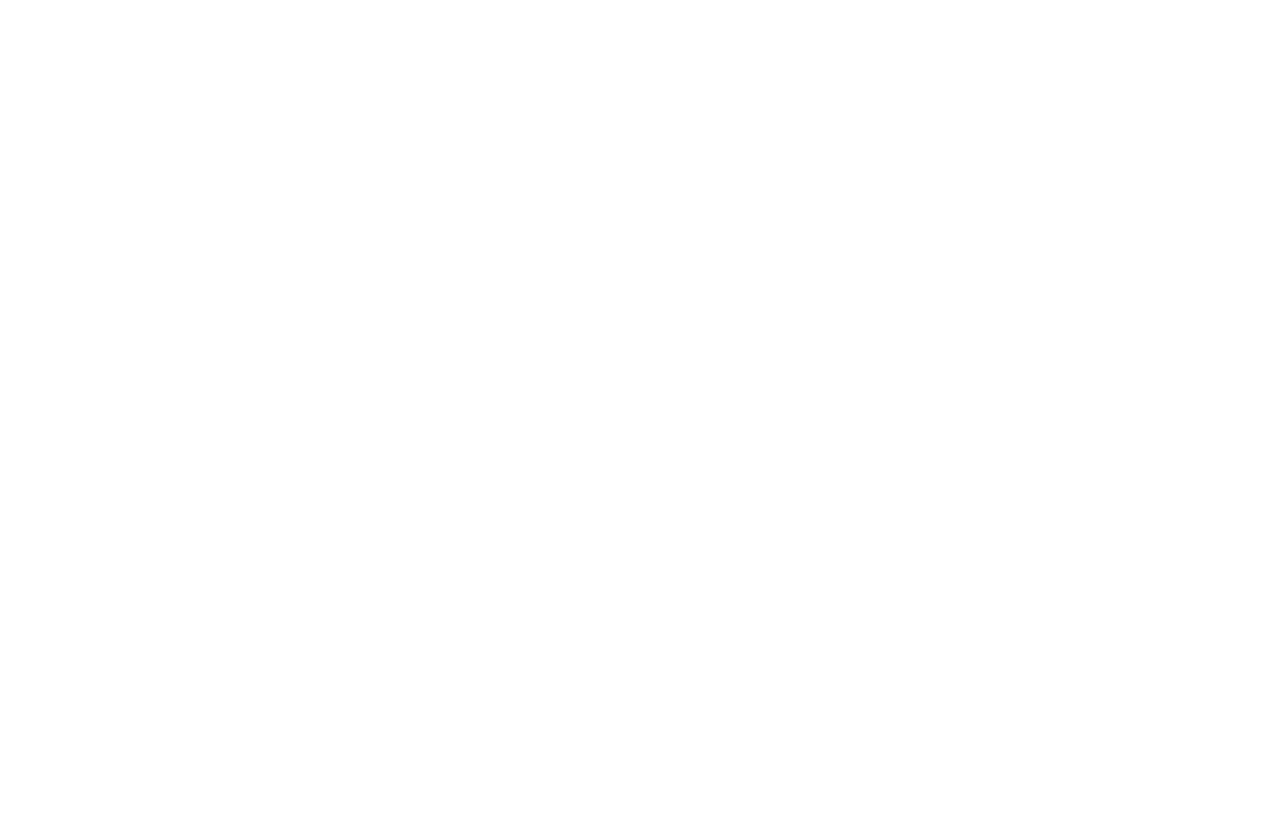
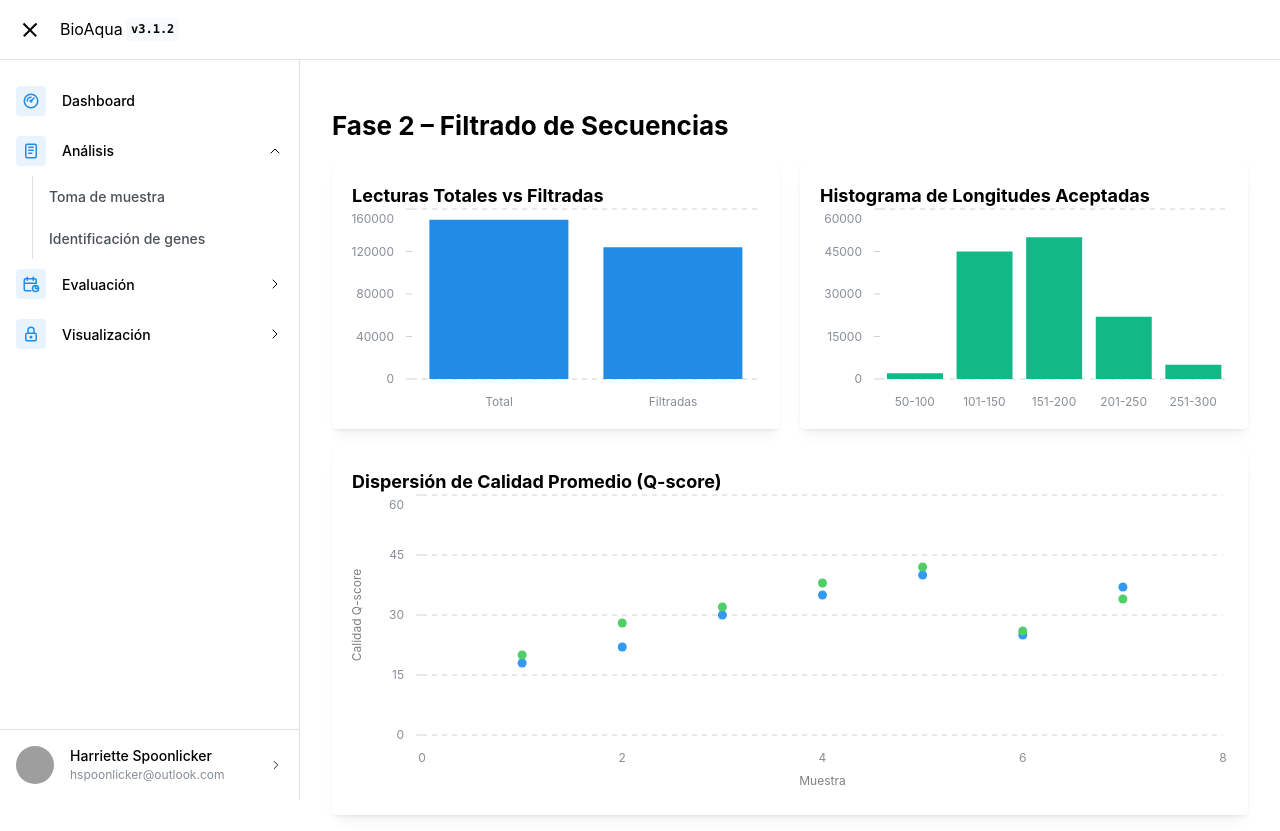
Before and after one commit to Julianqll/BioAqua, a React (Vite) app: page /dashboard/filtered in a window 1280 px wide. Before the commit this address had no page. Before the commit the page ends 800 px from the top, so only its background shows below. Built offline with nearby package versions, Linux system fonts and the light colour scheme; grey boxes are pictures that could not be loaded; the HTML template or start-up script is replaced by a standard one.

Commit message:
feat: sequences filtered page added

```diff
--- a/package.json
+++ b/package.json
@@ -10,6 +10,7 @@
     "preview": "vite preview"
   },
   "dependencies": {
+    "@mantine/charts": "^8.1.1",
     "@mantine/core": "^8.1.1",
     "@mantine/dates": "^8.1.1",
     "@mantine/dropzone": "^8.1.1",
--- a/src/App.tsx
+++ b/src/App.tsx
@@ -1,6 +1,7 @@
 import "@mantine/core/styles.css";
 import '@mantine/dates/styles.css';
 import '@mantine/notifications/styles.css';
+import '@mantine/charts/styles.css';
 import { MantineProvider } from "@mantine/core";
 import { theme } from "./theme";
 import { BrowserRouter, Routes, Route } from 'react-router-dom';
@@ -9,6 +10,7 @@
 import { LoginPage } from "./pages/LoginPage";
 import DashboardLayout from "./pages/DashboardLayout";
 import { SamplesPage } from "./pages/SamplesPage";
+import { FilteredPage } from "./pages/FilteredPage";
 
 function App() {
   return (
@@ -20,6 +22,7 @@
           <Route path="/login" element={<LoginPage/>}/>
           <Route path="/dashboard" element={<DashboardLayout />}>
             <Route path="samples" element={<SamplesPage />} />
+            <Route path="filtered" element={<FilteredPage/>} />
           </Route>
         </Routes>
       </MantineProvider>
--- /dev/null
+++ b/src/components/FilteredStats/FilteredStats.tsx
@@ -0,0 +1,90 @@
+import {
+  Card,
+  Title,
+  SimpleGrid,
+  Container,
+} from '@mantine/core';
+import { BarChart, ScatterChart } from '@mantine/charts';
+
+export function FilteredStats() {
+  const lecturasData = [
+    { label: 'Total', lecturas: 150000 },
+    { label: 'Filtradas', lecturas: 124000 },
+  ];
+
+  const longitudesData = [
+    { rango: '50-100', cantidad: 2000 },
+    { rango: '101-150', cantidad: 45000 },
+    { rango: '151-200', cantidad: 50000 },
+    { rango: '201-250', cantidad: 22000 },
+    { rango: '251-300', cantidad: 5000 },
+  ];
+
+  const qscoreScatterData = [
+    {
+      name: 'Grupo A',
+      color: 'blue.5',
+      data: [
+        { muestra: 1, calidad: 18 },
+        { muestra: 2, calidad: 22 },
+        { muestra: 3, calidad: 30 },
+        { muestra: 4, calidad: 35 },
+        { muestra: 5, calidad: 40 },
+        { muestra: 6, calidad: 25 },
+        { muestra: 7, calidad: 37 },
+      ],
+    },
+    {
+      name: 'Grupo B',
+      color: 'green.5',
+      data: [
+        { muestra: 1, calidad: 20 },
+        { muestra: 2, calidad: 28 },
+        { muestra: 3, calidad: 32 },
+        { muestra: 4, calidad: 38 },
+        { muestra: 5, calidad: 42 },
+        { muestra: 6, calidad: 26 },
+        { muestra: 7, calidad: 34 },
+      ],
+    },
+  ];
+
+  return (
+    <Container size="lg" mt="xl">
+      <Title order={2} mb="lg">Fase 2 – Filtrado de Secuencias</Title>
+
+      <SimpleGrid cols={{ base: 1, md: 2 }} spacing="lg">
+        <Card shadow="sm" padding="lg">
+          <Title order={4}>Lecturas Totales vs Filtradas</Title>
+          <BarChart
+            h={200}
+            data={lecturasData}
+            dataKey="label"
+            series={[{ name: 'lecturas', color: 'blue.6' }]}
+          />
+        </Card>
+
+        <Card shadow="sm" padding="lg">
+          <Title order={4}>Histograma de Longitudes Aceptadas</Title>
+          <BarChart
+            h={200}
+            data={longitudesData}
+            dataKey="rango"
+            series={[{ name: 'cantidad', color: 'teal.6' }]}
+          />
+        </Card>
+      </SimpleGrid>
+
+      <Card shadow="sm" padding="lg" mt="lg">
+        <Title order={4}>Dispersión de Calidad Promedio (Q-score)</Title>
+        <ScatterChart
+          h={300}
+          data={qscoreScatterData}
+          dataKey={{ x: 'muestra', y: 'calidad' }}
+          xAxisLabel="Muestra"
+          yAxisLabel="Calidad Q-score"
+        />
+      </Card>
+    </Container>
+  );
+}
--- /dev/null
+++ b/src/pages/FilteredPage.tsx
@@ -0,0 +1,5 @@
+import { FilteredStats } from "../components/FilteredStats/FilteredStats";
+
+export function FilteredPage() {
+    return <FilteredStats/>;
+}
```
Also changed, not shown: 2 other files (tests, documents, lock files or other folders).
